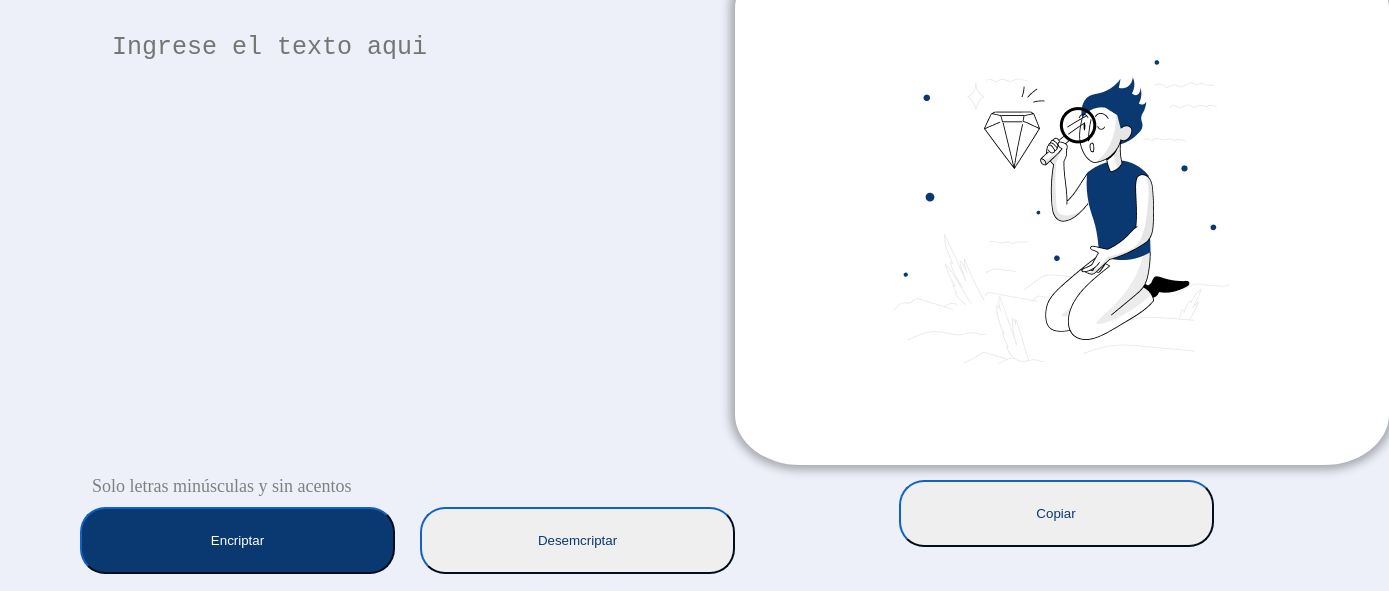
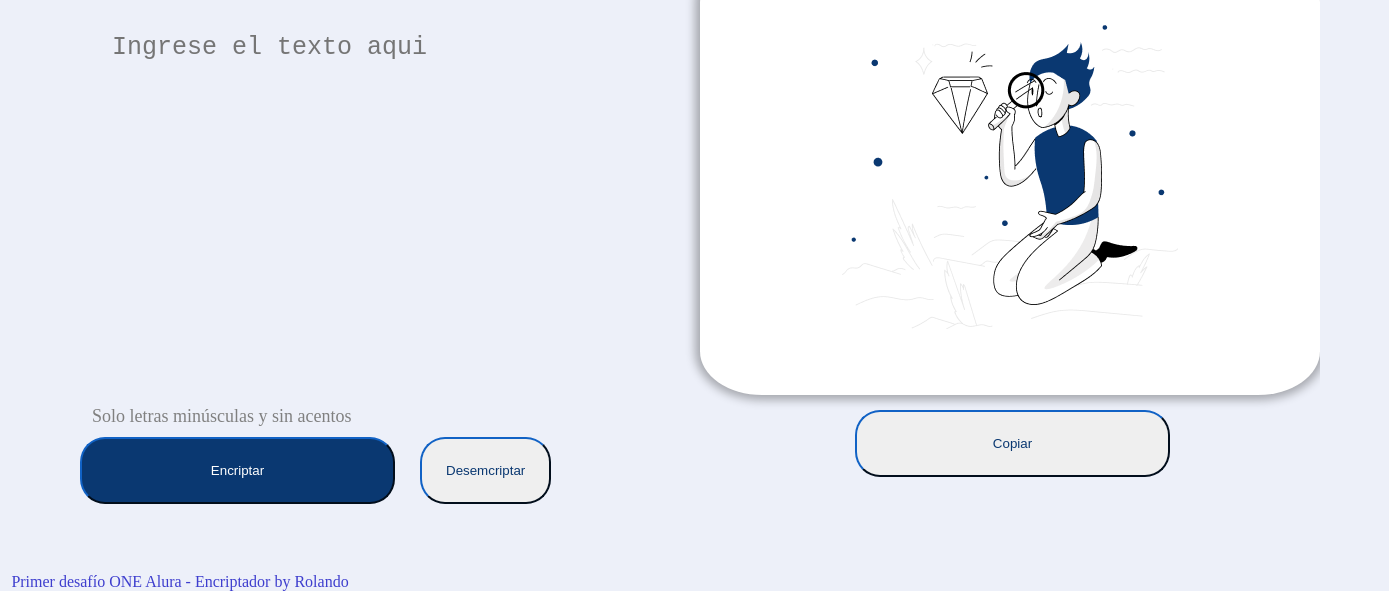
Before and after one commit to RolandoMcH/Encriptador-ONE-Alura, a plain HTML site: page index.html in a window 1280 px wide. Shown: the part 93-684 px from the top of the page, 1389 px wide, since content can reach past the window. Drawn offline with Linux system fonts and the light colour scheme.

Commit message:
Correcćión de margenes de los camposde de textos

```diff
--- a/styles.css
+++ b/styles.css
@@ -4,11 +4,13 @@
 
 body{
     background:#edf0f9;
-    width:100%;
-    height:100%;
+    width:360px;
+    height:400px;
 }
 
 main{
+    width: auto;
+    height: 400px;
     display:flex;
     margin-left: 5em;
     margin-right: auto;
@@ -18,11 +20,11 @@ main{
 
 .input-texto{
     background-color: inherit;
-    display: block;
+    display: flex;
     border: none;
     resize: none;
     width: auto;
-    height: 430px;
+    height: 360px;
     text-indent: 30px;
     font-size: 25px;
     color: #0A3871;
@@ -59,7 +61,7 @@ main{
 
 .desencriptar{
     padding: 24px;
-    width: 315px;
+    width: auto;
     height: 67px;
     border-radius: 25px;
     margin-left:25px ;
@@ -76,9 +78,9 @@ main{
 }
 .mensaje{
     background-color: #ffffff;
-    width: 650px;
-    height: 430px;
-    display: block;
+    width: auto;
+    height: 360px;
+    display: flex;
     border: none;
     border-radius: 10%;
     resize: none;
@@ -122,8 +124,8 @@ footer{
     text-align: center;
 }
 footer p{
-
-    margin:30px 12px 12px;
+    margin-top: 60%;
+   /* margin:30px 12px 12px;*/
 }
 
 nav li{
```
